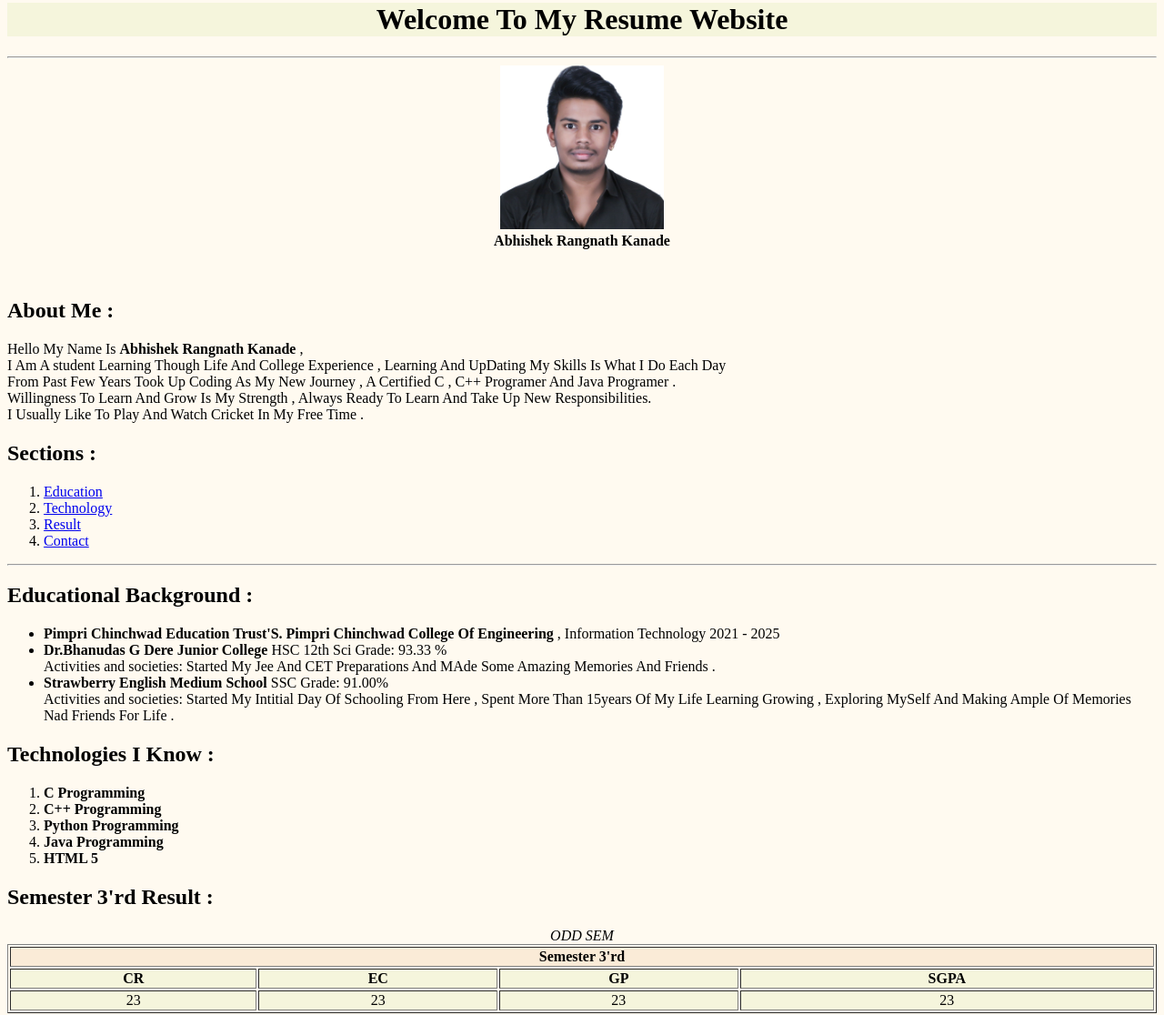
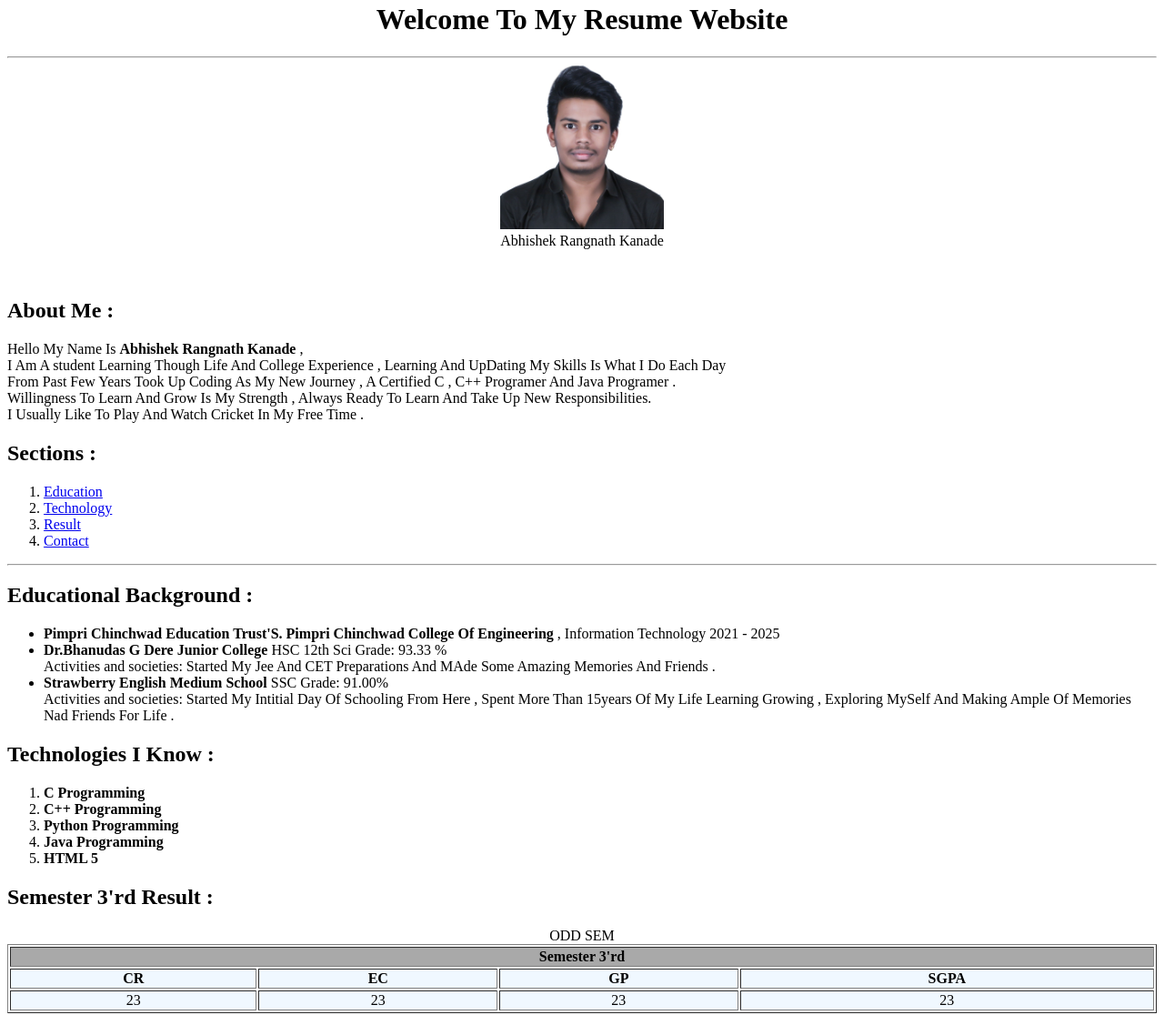
Before and after one commit to Abhikanade17112002/Resume, a plain HTML site: page index.html in a window 1280 px wide. Shown: the part 18-1134 px from the top of the page at 91% size. Drawn offline with Linux system fonts and the light colour scheme.

Commit message:
Update index.html

```diff
--- a/index.html
+++ b/index.html
@@ -8,18 +8,22 @@
     <meta name="author" content="Abhishek Rangnath Kanade">
     <meta name="description" content="This Is A Resume Website Of Abhishek Rangnath Kanade">
     <link rel="icon" href="HTML.jpeg" type="image/x-icon">
+    <link rel="stylesheet" href="website.css">
 </head>
-<body style="background-color: floralwhite;">
+<body>
   <header>
-    <center><h1 style="background-color: beige;">Welcome To My Resume Website</h1></center>
+    <center><h1 >Welcome To My Resume Website</h1></center>
+ </header>
     <hr >
 
 
-    <center><img src="PASSPORTSIZEPHOTO.jpeg" alt="PASSPORTSIZEPHOTO" title="Abhishek Rangnath Kanade" width="180" height="180" "></center>
-    <center><caption><strong>Abhishek Rangnath Kanade</strong></caption></center>
-    <p>
+    <center><img  class="photo" src="PASSPORTSIZEPHOTO.jpeg" alt="PASSPORTSIZEPHOTO" title="Abhishek Rangnath Kanade" width="180" height="180" "></center>
+    <center>
+        <caption ><span class="span">Abhishek Rangnath Kanade</span></caption>
+    </center>
+    <p >
        &nbsp;&nbsp; <h2>About Me : </h2>
-       Hello My Name Is <strong>Abhishek Rangnath Kanade </strong>,<br>
+        Hello My Name Is <strong>Abhishek Rangnath Kanade </strong>,<br>
 I Am A student Learning Though Life And College Experience , Learning And UpDating My Skills Is What I Do Each Day <div class="br"></div>
 From Past Few Years Took Up Coding As My New Journey , A Certified C , C++ Programer And Java Programer . <br>
 Willingness To Learn And Grow Is My Strength , Always Ready To Learn And Take Up New Responsibilities.  <br> I Usually Like To Play And Watch Cricket In My Free Time .
@@ -36,7 +40,7 @@ Willingness To Learn And Grow Is My Strength , Always Ready To Learn And Take Up
             </ol>
         </nav>
     </p>
-  </header>
+
         <hr>
 
         <main>
@@ -69,16 +73,16 @@ Willingness To Learn And Grow Is My Strength , Always Ready To Learn And Take Up
                 <p>
                     <h2>Semester 3'rd Result : </h2>
                     <table border="" align="center" width="100%" >
-                        <caption><em>ODD SEM</em></caption>
+                        <caption id="cap">ODD SEM</caption>
                         <colgroup>
-                            <col span="4" style="background-color: antiquewhite;">
+                            <col span="4"  >
                         </colgroup>
-                        <thead>
+                        <thead >
                             <tr >
-                                <th colspan="4">Semester 3'rd</th>
+                                <th colspan="4" style="background-color:darkgrey;">Semester 3'rd</th>
                             </tr>
                         </thead>
-                        <tbody style="background-color: beige;">
+                        <tbody style="background-color: aliceblue;">
                             <tr>
                               <center>  <th >CR</th></center>
                                 <th >EC</th>
@@ -86,7 +90,7 @@ Willingness To Learn And Grow Is My Strength , Always Ready To Learn And Take Up
                                 <th >SGPA</th>
                             </tr>
                         </tbody>
-                        <tfoot style="background-color: beige;">
+                        <tfoot style="background-color: aliceblue;" >
                             <tr>
                                 <td ><center>23</center></td>
                                 <td ><center>23</center></td>
```
